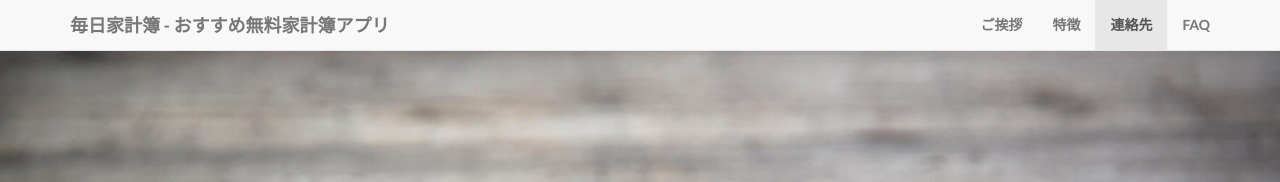
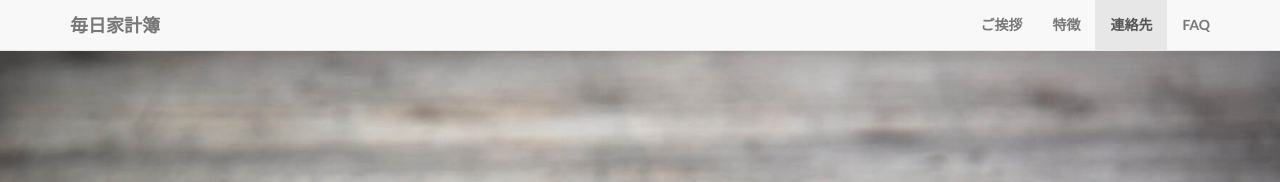
Before and after one commit to swalloworks/swalloworks.github.io, a Jekyll site: the page built from index.html, in a window 1280 px wide. Shown: the top 182 px of the page. Built offline with Jekyll 4.4.1, drawn with Linux system fonts in a browser that asks for light colours.

Commit message:
update title

```diff
--- a/_includes/header.html
+++ b/_includes/header.html
@@ -9,7 +9,7 @@
                 <span class="icon-bar"></span>
                 <span class="icon-bar"></span>
             </button>
-            <a class="navbar-brand page-scroll" href="#home">{{ site.title }}</a>
+            <a class="navbar-brand page-scroll" href="#home">毎日家計簿</a>
         </div>
         <!-- Collect the nav links, forms, and other content for toggling -->
         <div class="collapse navbar-collapse" id="bs-example-navbar-collapse-1">
```
